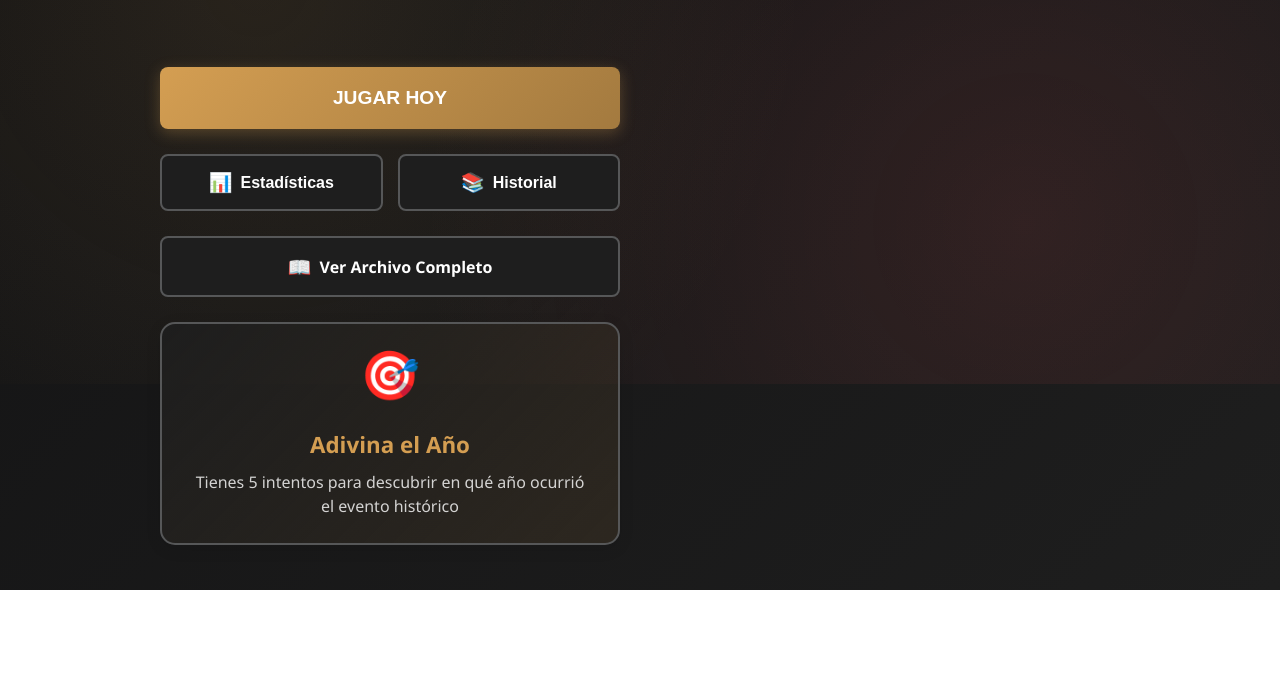
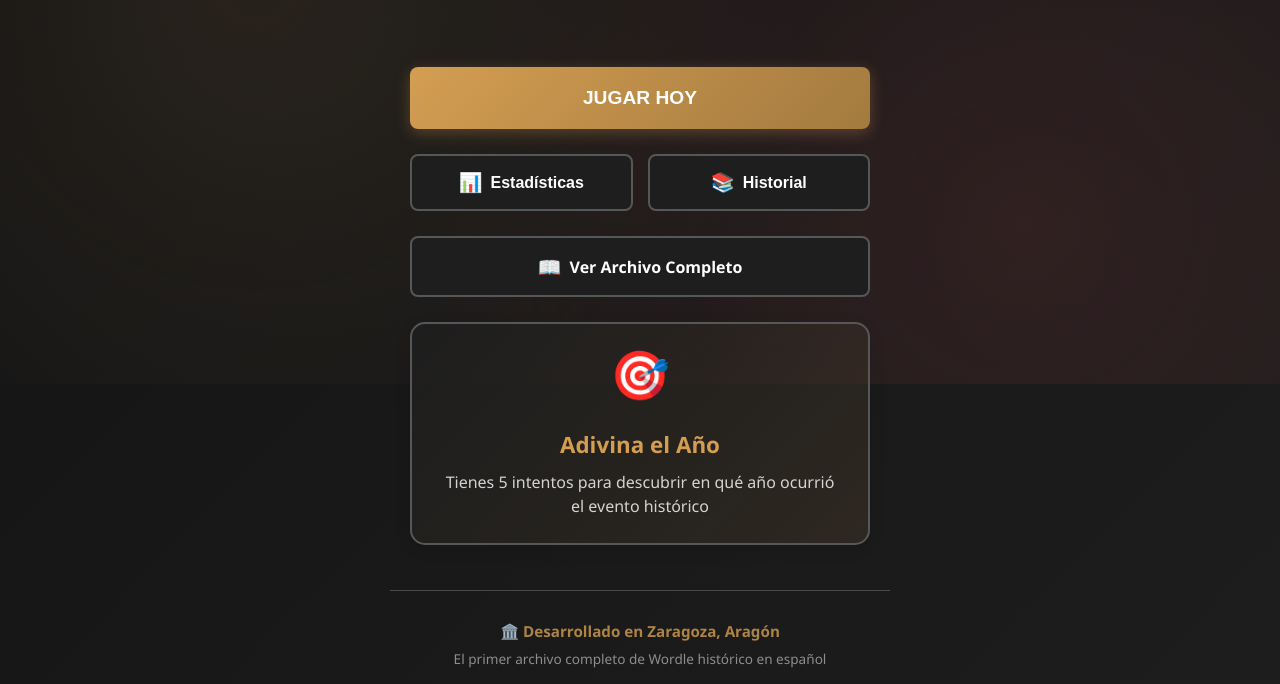
Before and after one commit to Csolanascript/historiadle, a plain HTML site: page index.html in a window 1280 px wide. Shown: the part 416-1100 px from the top of the page. Before the commit the page ends 1006 px from the top, so only its background shows below. Drawn offline with Linux system fonts and the light colour scheme.

Commit message:
Fix: corregir posición del footer para que aparezca abajo

```diff
--- a/style.css
+++ b/style.css
@@ -37,7 +37,8 @@ body {
     font-family: 'Segoe UI', Tahoma, Geneva, Verdana, sans-serif;
     margin: 0;
     display: flex;
-    justify-content: center;
+    flex-direction: column;
+    align-items: center;
     min-height: 100vh;
     overflow-x: hidden;
     transition: background 0.3s ease, color 0.3s ease;
@@ -1235,9 +1236,11 @@ button:disabled {
     max-width: 500px;
     text-align: center;
     padding: 30px 20px 20px 20px;
-    margin-top: 40px;
+    margin-top: auto;
     border-top: 1px solid var(--border);
     opacity: 0.8;
+    position: relative;
+    z-index: 1;
 }
 
 .footer-text {
```
